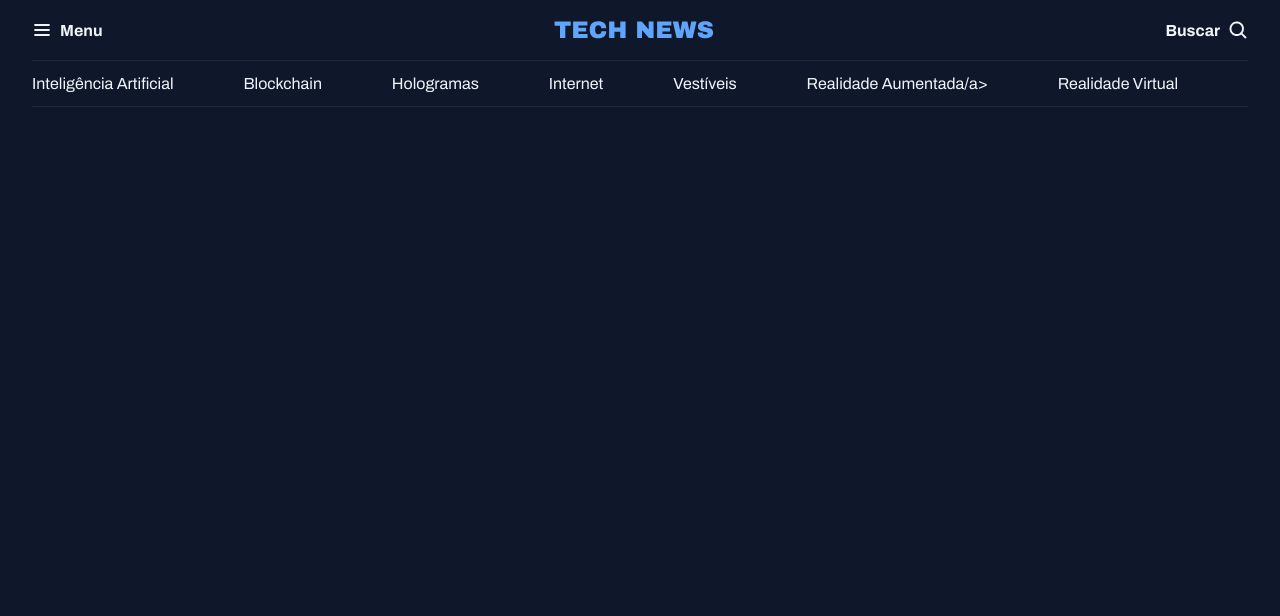
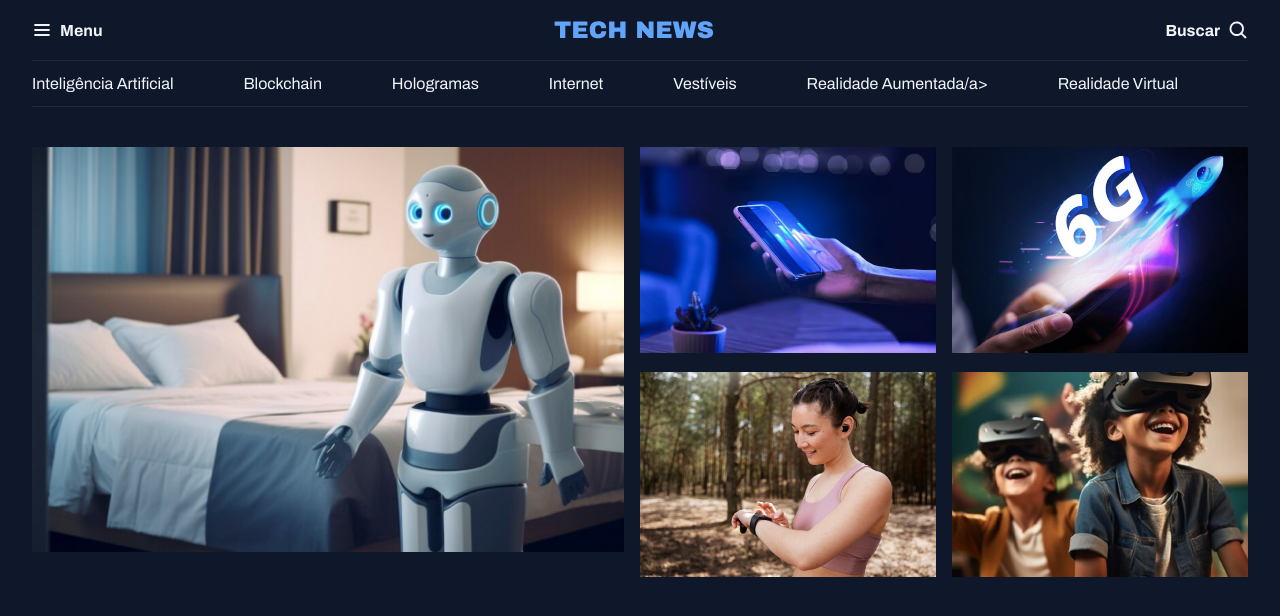
Before and after one commit to artmorais77/portal-de-noticias, a plain HTML site: page index.html in a window 1280 px wide. Drawn offline with Linux system fonts and the light colour scheme.

Commit message:
estruturando a seção destaques

```diff
--- a/index.html
+++ b/index.html
@@ -37,9 +37,35 @@
       <a href="#">Internet</a>
       <a href="#">Vestíveis</a>
       <a href="#">Realidade Aumentada/a>
-      <a href="#">Realidade  Virtual</a>
+        <a href="#">Realidade Virtual</a>
     </nav>
   </header>
+
+  <main class="grid container">
+    <section id="featured" class="grid grid-flow-col gap-16">
+      <div>
+        <img src="./assets/images/Image 01.png" alt="...">
+      </div>
+
+      <div class="grid grid-col-2 gap-16">
+        <div>
+          <img src="./assets/images/Image 02.png" alt="...">
+        </div>
+
+        <div>
+          <img src="./assets/images/Image 03.png" alt="...">
+        </div>
+
+        <div>
+          <img src="./assets/images/Image 04.png" alt="...">
+        </div>
+
+        <div>
+          <img src="./assets/images/Image 05.png" alt="...">
+        </div>
+      </div>
+    </section>
+  </main>
 </body>
 
 </html>
--- a/styles/global.css
+++ b/styles/global.css
@@ -46,17 +46,16 @@ h1, h2, h3 {
   font: inherit;
 }
 
+img {
+  max-width: 100%;
+}
+
 .container {
   max-width: 1280px;
   padding-inline: 32px;
   margin-inline: auto;
 }
 
-/* utility-first */
-.grid {
-  display: grid;
+main {
+  margin-top: 40px;
 }
-
-.grid-flow-col {
-  grid-auto-flow: column  ;
-}
--- a/styles/index.css
+++ b/styles/index.css
@@ -1,2 +1,4 @@
 @import url(global.css);
 @import url(header.css);
+@import url(utility.css);
+@import url(sections.css);
--- /dev/null
+++ b/styles/sections.css
@@ -0,0 +1,5 @@
+#featured {
+  height: 100%;
+  object-fit: cover;
+  border-radius: 4px;
+}
--- /dev/null
+++ b/styles/utility.css
@@ -0,0 +1,15 @@
+.grid {
+  display: grid;
+}
+
+.grid-flow-col {
+  grid-auto-flow: column  ;
+}
+
+.grid-col-2 {
+  grid-template-columns: 1fr 1fr ;
+}
+
+.gap-16 {
+  gap: 16px;
+}
```
